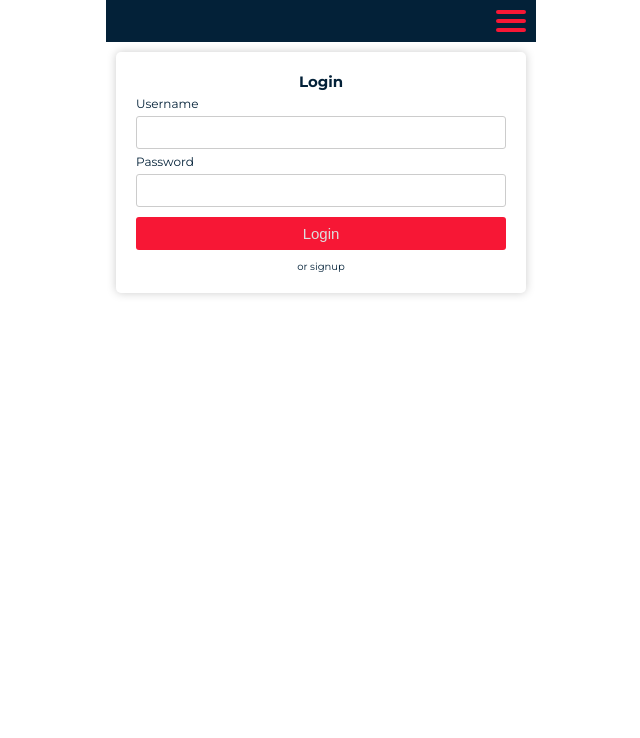
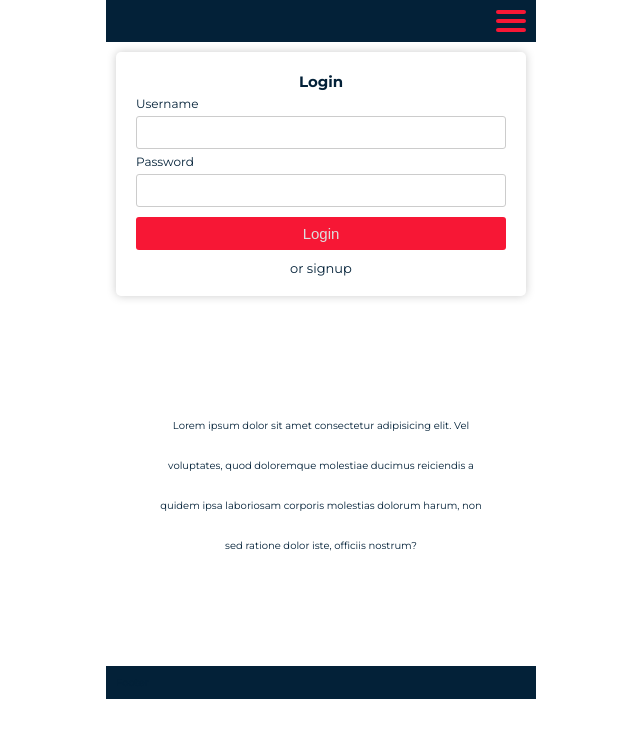
Before and after one commit to sFaizi/aggilo, a React (Vite) app in the folder frontend/: page / in a window 1280 px wide. Shown: the top 738 px of the page, without its empty margins (319-959 px from the left). Built offline with nearby package versions, Linux system fonts and the light colour scheme.

Commit message:
Auth style

```diff
--- a/frontend/src/App.jsx
+++ b/frontend/src/App.jsx
@@ -2,6 +2,7 @@ import styles from "./App.module.css";
 import { BrowserRouter, Routes, Route } from "react-router-dom";
 import Home from "./views/Home";
 import Header from "./views/Header";
+import Footer from "./features/Footer";
 
 function App() {
   return (
@@ -11,6 +12,7 @@ function App() {
         <Routes>
           <Route path="/" element={<Home />} />
         </Routes>
+        <Footer />
       </BrowserRouter>
     </div>
   );
--- a/frontend/src/features/Authenticate.jsx
+++ b/frontend/src/features/Authenticate.jsx
@@ -93,9 +93,17 @@ const Authenticate = () => {
 
           <button type="submit">{loginView ? "Login" : "Signup"}</button>
           {auth.error && <p>{auth.error}</p>}
-          <p onClick={handleView}>{loginView ? "or signup" : "or login"}</p>
+          <p className={styles.small} onClick={handleView}>
+            {loginView ? "or signup" : "or login"}
+          </p>
         </form>
       )}
+      <p style={{ padding: "10rem 5rem", lineHeight: "4" }}>
+        Lorem ipsum dolor sit amet consectetur adipisicing elit. Vel voluptates,
+        quod doloremque molestiae ducimus reiciendis a quidem ipsa laboriosam
+        corporis molestias dolorum harum, non sed ratione dolor iste, officiis
+        nostrum?
+      </p>
     </div>
   );
 };
--- a/frontend/src/features/Authenticate.module.css
+++ b/frontend/src/features/Authenticate.module.css
@@ -42,3 +42,8 @@
   font-size: 1.5rem;
   font-weight: 500;
 }
+
+.small {
+  font-size: 1.3rem;
+  cursor: pointer;
+}
--- /dev/null
+++ b/frontend/src/features/Footer.jsx
@@ -0,0 +1,11 @@
+import styles from "./Footer.module.css";
+
+const Footer = () => {
+  return (
+    <div className={styles.container}>
+      <p>Footer</p>
+    </div>
+  );
+};
+
+export default Footer;
--- /dev/null
+++ b/frontend/src/features/Footer.module.css
@@ -0,0 +1,4 @@
+.container {
+  background-color: var(--primary2);
+  padding: 1rem;
+}
--- a/frontend/src/features/Nav.jsx
+++ b/frontend/src/features/Nav.jsx
@@ -1,9 +1,8 @@
 import { useState } from "react";
 import styles from "./Nav.module.css"; // Make sure you create this file
 
-const Nav = (props) => {
+const Nav = () => {
   const [isOpen, setIsOpen] = useState(false);
-
   const toggle = () => setIsOpen((prev) => !prev);
 
   return (
--- a/frontend/src/features/Nav.module.css
+++ b/frontend/src/features/Nav.module.css
@@ -20,8 +20,8 @@
 .menu_opts_box {
   position: absolute;
   top: 0;
-  left: 0;
-  width: 100vw;
+  right: 0;
+  width: var(--mobile);
   height: 100vh;
   background-color: var(--primary2);
   display: grid;
@@ -31,7 +31,7 @@
 
 .close {
   color: var(--secondary2);
-  font-size: 4rem;
+  font-size: 2.6rem;
   grid-column: 2 / 3;
   grid-row: 1 / 2;
   margin-right: 1.5rem;
@@ -50,6 +50,6 @@
 
 .menu_opt {
   color: var(--secondary);
-  font-size: 2rem;
+  font-size: 1.8rem;
   list-style: none;
 }
```
